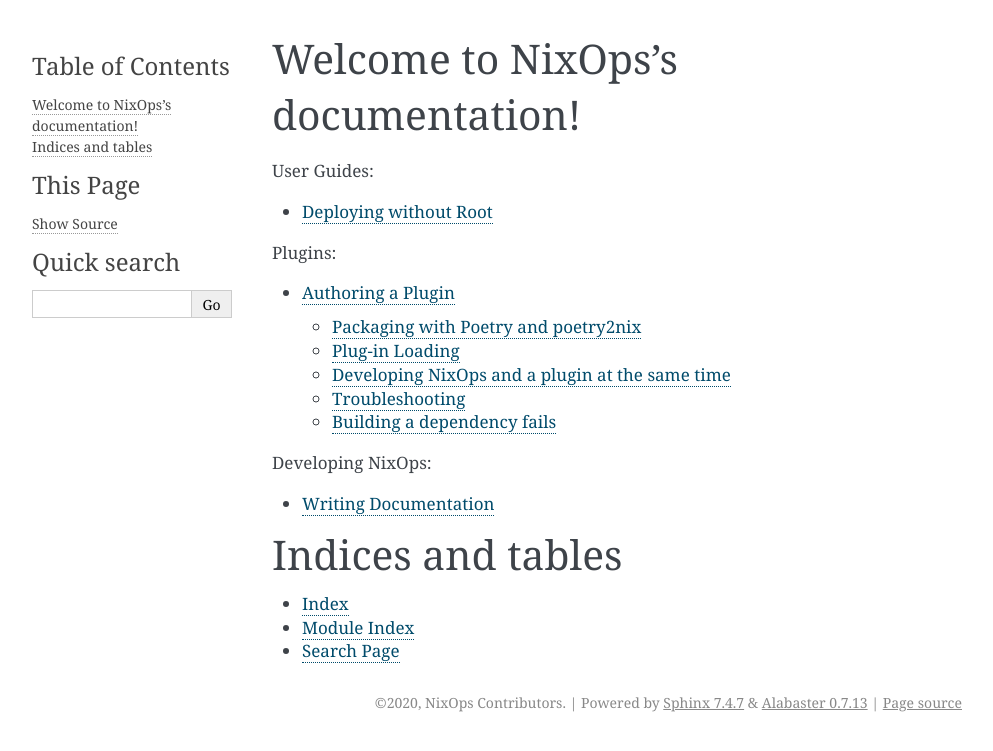
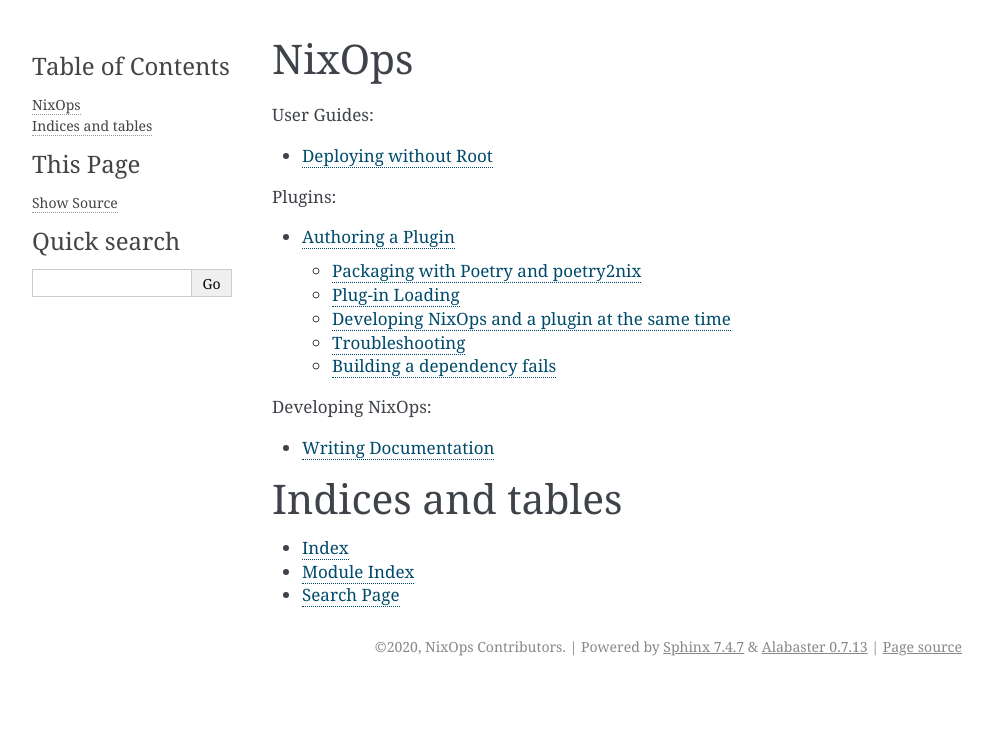
Before and after one commit to NixOS/nixops, a Sphinx documentation site: the page built from doc/index.rst, in a window 1280 px wide. Shown: the top 751 px of the page, without its empty margins (148-1141 px from the left). Built offline with Sphinx 7.4.7, drawn with Linux system fonts in a browser that asks for light colours; some of the changed lines change nothing that is shown.

Commit message:
doc/index: drop rst pasta

```diff
--- a/doc/index.rst
+++ b/doc/index.rst
@@ -1,10 +1,5 @@
-.. NixOps documentation master file, created by
-   sphinx-quickstart on Wed May  6 15:09:30 2020.
-   You can adapt this file completely to your liking, but it should at least
-   contain the root `toctree` directive.
-
-Welcome to NixOps's documentation!
-==================================
+NixOps
+======
 
 .. toctree::
    :maxdepth: 1
```
